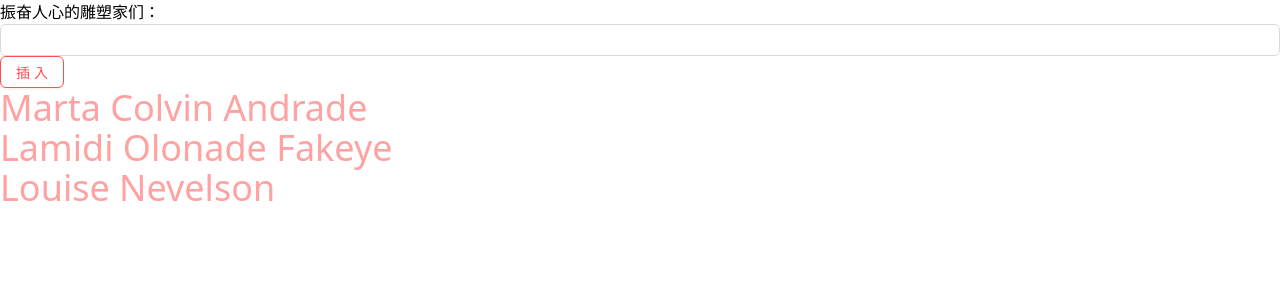
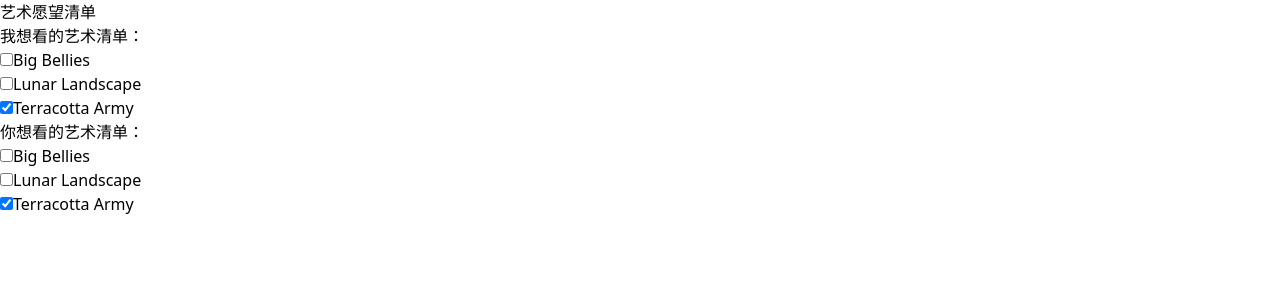
Before and after one commit to YangWavei/react_lodash_ui_exercise, a React (Vite) app: page / in a window 1280 px wide. Shown: the top 300 px of the page. Built offline with nearby package versions, Linux system fonts and the light colour scheme.

Commit message:
更新数组内部对象

```diff
--- a/src/App.tsx
+++ b/src/App.tsx
@@ -1,10 +1,9 @@
-import List from "./components/List";
-
+import BucketList from './components/BucketList.jsx'
 /** 主组件 */
 function App() {
   return (
     <div className="w-screen h-screen ">
-      <List />
+      <BucketList />
     </div>
   );
 }
--- /dev/null
+++ b/src/components/BucketList.jsx
@@ -0,0 +1,81 @@
+import { useState } from "react";
+
+let nextId = 3;
+const initialList = [
+  { id: 0, title: 'Big Bellies', seen: false },
+  { id: 1, title: 'Lunar Landscape', seen: false },
+  { id: 2, title: 'Terracotta Army', seen: true },
+];
+
+function BucketList() {
+  const [myList, setMyList] = useState(initialList);
+
+  const [yourList, setYourList] = useState(
+    initialList
+  );
+
+  function handleToggleMyList(artworkId, nextSeen) {
+    // 注意这里是对原数组的浅拷贝，修改这个拷贝后的数组中的值会影响原数组
+    setMyList(myList.map(el => {
+      if (el.id === artworkId) {
+        // 创建包含变更的新对象
+        return { ...el, seen: nextSeen }
+      } else {
+        // 没有变更
+        return el
+      }
+    }));
+  }
+
+  function handleToggleYourList(artworkId, nextSeen) {
+    setYourList(yourList.map(el => {
+      if (el.id === artworkId) {
+        // 创建包含变更的对象
+        return { ...el, seen: nextSeen }
+      } else {
+        return el
+      }
+    }));
+  }
+
+  return (
+    <>
+      <h1>艺术愿望清单</h1>
+      <h2>我想看的艺术清单：</h2>
+      <ItemList
+        artworks={myList}
+        onToggle={handleToggleMyList} />
+      <h2>你想看的艺术清单：</h2>
+      <ItemList
+        artworks={yourList}
+        onToggle={handleToggleYourList} />
+    </>
+  )
+}
+
+function ItemList({ artworks, onToggle }) {
+  return (
+    <ul>
+      {artworks.map(artwork => (
+        <li key={artwork.id}>
+          <label>
+            <input
+              type="checkbox"
+              checked={artwork.seen}
+              onChange={e => {
+                onToggle(
+                  artwork.id,
+                  e.target.checked
+                );
+              }}
+            />
+            {artwork.title}
+          </label>
+        </li>
+      ))}
+    </ul>
+  );
+}
+
+
+export default BucketList;
```
